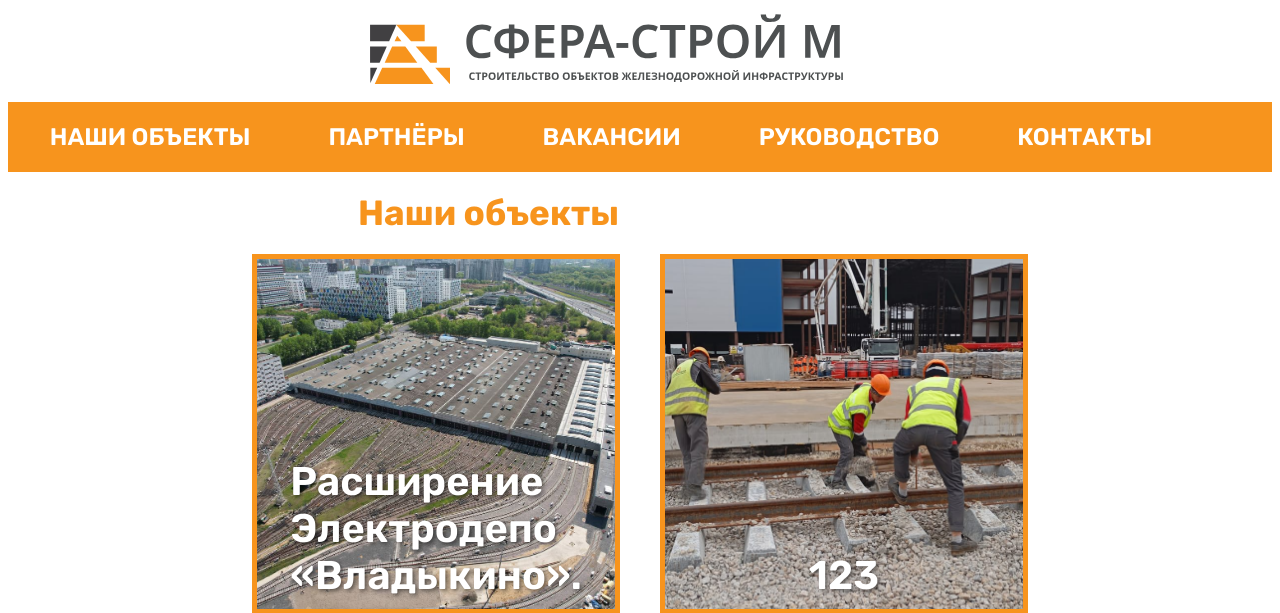
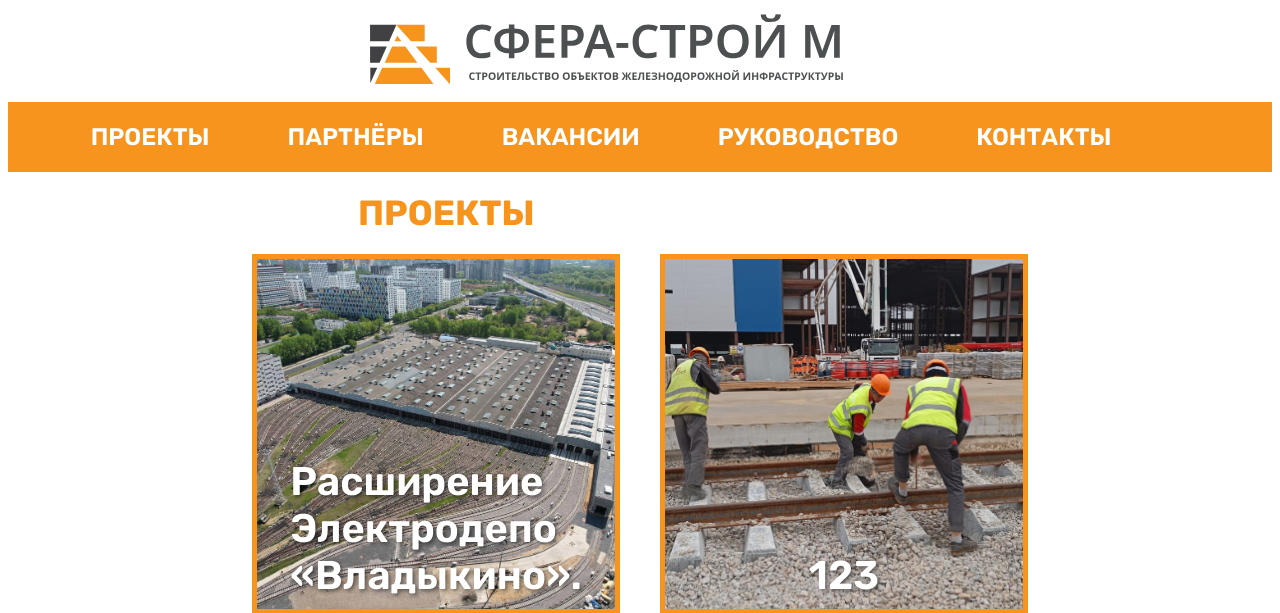
Before and after one commit to GlagolSpirinS/site_sfera_stroi_M, a Django app: page /place in a window 1280 px wide. Shown: the top 613 px of the page. Run offline with Django 5.2, Linux system fonts and the light colour scheme; data comes from the database, SQL or seed files in the repository; both versions use the stored data as it was after the commit.

Commit message:
mini_update

```diff
--- a/static/css/contact.css
+++ b/static/css/contact.css
@@ -34,7 +34,6 @@
 }
 
 .second {
-     /*background: green;*/
      height: 300px;
      flex-grow: 10;
 }
--- a/templates/header.html
+++ b/templates/header.html
@@ -15,7 +15,7 @@
         <img class="sfera_logo-1" src="{% static 'img/sfera_logo-1.svg' %}" alt="Логотип">
     </a>
     <div class="navbar">
-        <a href="{% url 'place' %}">НАШИ ОБЪЕКТЫ</a>
+        <a href="{% url 'place' %}">ПРОЕКТЫ</a>
         <a href="{% url 'partner' %}">ПАРТНЁРЫ</a>
         <a href="{% url 'job' %}">ВАКАНСИИ</a>
         <a href="{% url 'personal' %}">РУКОВОДСТВО</a>
--- a/templates/place.html
+++ b/templates/place.html
@@ -6,7 +6,7 @@
     {% load static %}
     <link rel="stylesheet" href="{% static 'css/place.css' %}">
     <div class="chlen_slona">
-        Наши объекты
+        ПРОЕКТЫ
     </div>
     <div class="objectList">
         {% for obj in objects %}
```
Also changed, not shown: db.sqlite3, media/objectImg/Vladykino_depot_main_part.jpg (added), media/objectImg/Без_имени.jpg (added).
